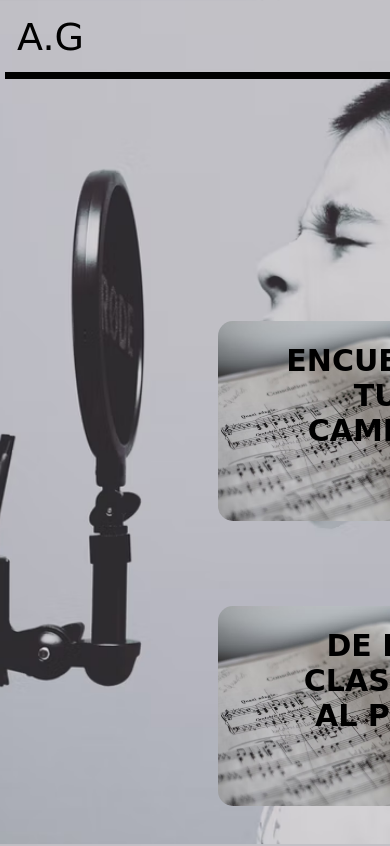
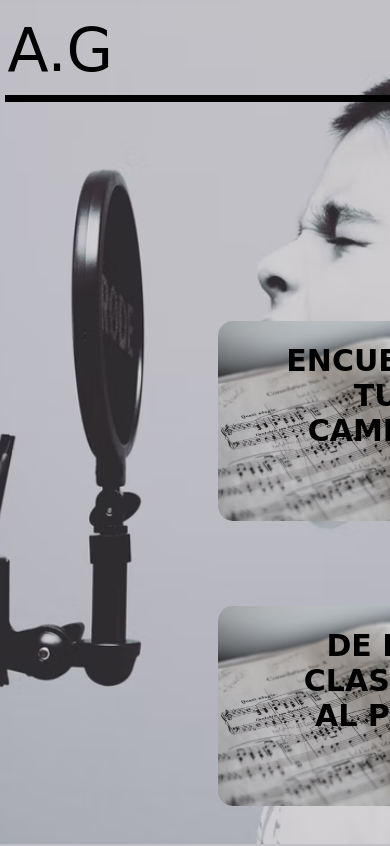
Before and after one commit to Agu1laredu/AcademiaGarrison, a website: page index.html in a window 390 px wide. Shown: the top 846 px of the page. Drawn offline with Linux system fonts and the light colour scheme; a web font is replaced by a local one.

Commit message:
Finalizando proyecto-dettalles resposive

```diff
--- a/scss/Base/_Variables/_menu.scss
+++ b/scss/Base/_Variables/_menu.scss
@@ -85,7 +85,7 @@
 @media (max-width: 800px){
     .logooo{
         margin-right: 60%;
-        font-size: 38px;
+        font-size: 60px;
     }
     .navBar__Container{
         z-index: 2;
```
Also changed, not shown: scss/index.css.
